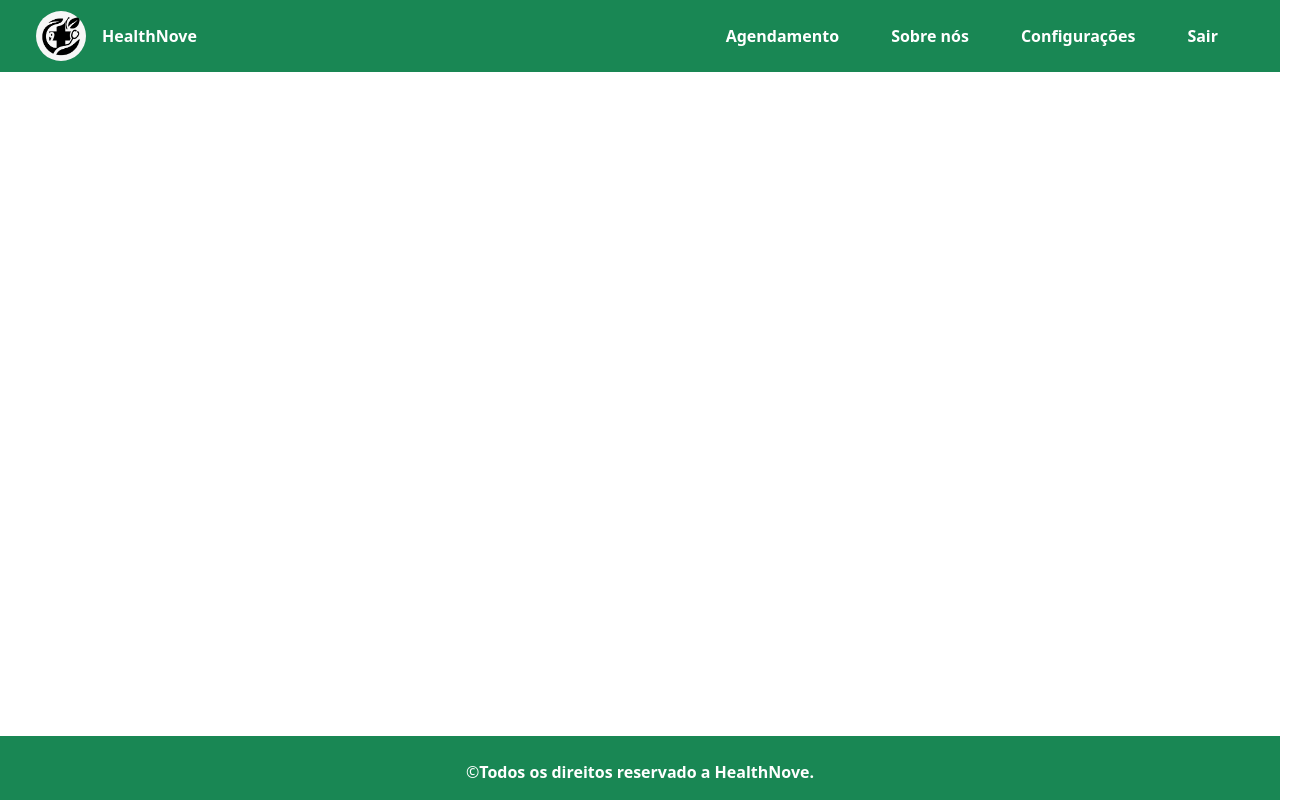
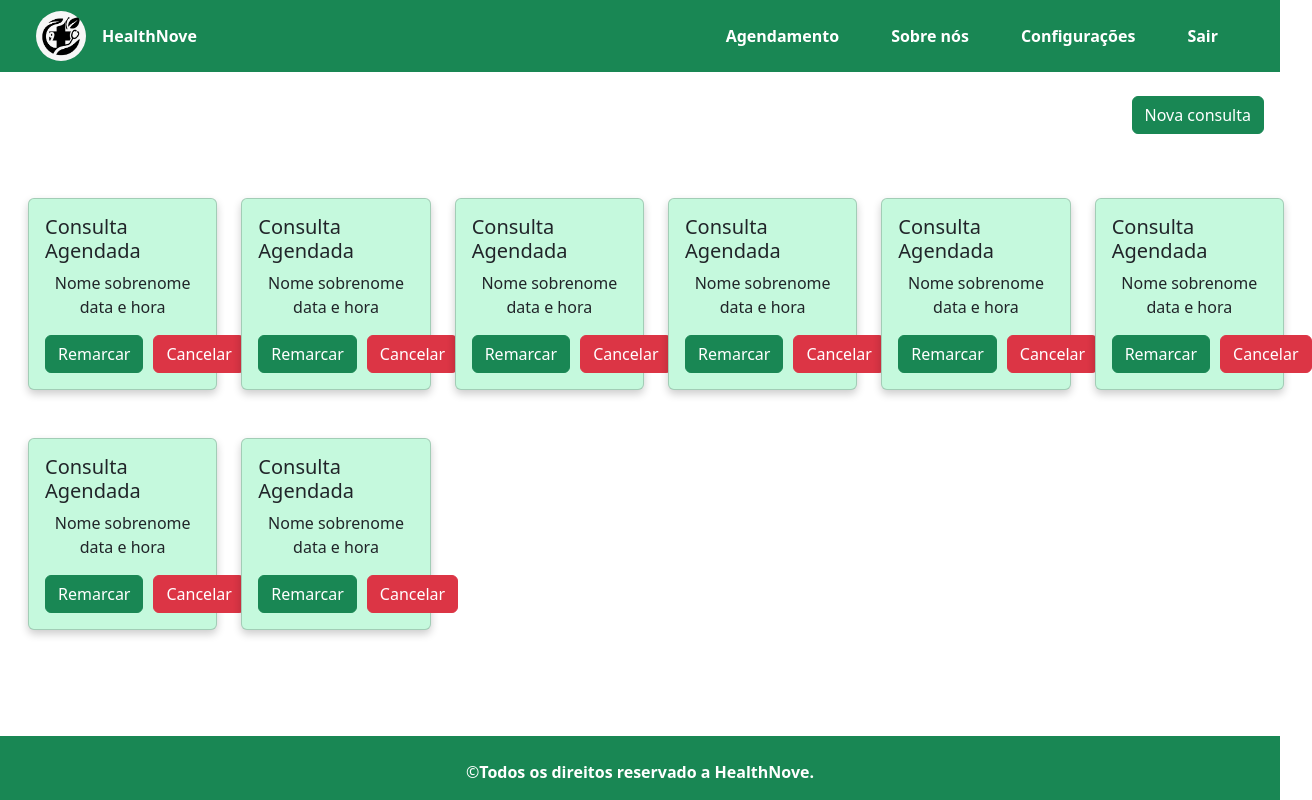
Before and after one commit to RennanMendes/healthnove-front, an Angular app: page /scheduling in a window 1280 px wide. Before the commit this address led to /. Shown: the whole page, 1312 px wide, since content can reach past the window. Built offline with nearby package versions, Linux system fonts and the light colour scheme.

Commit message:
feat: scheduling component

```diff
--- a/src/app/app-routing.module.ts
+++ b/src/app/app-routing.module.ts
@@ -2,12 +2,14 @@ import { NgModule } from '@angular/core';
 import { RouterModule, Routes } from '@angular/router';
 import { LoginComponent } from './components/login/login.component';
 import { SignUpComponent } from './components/sign-up/sign-up.component';
+import { SchedulingComponent } from './components/scheduling/scheduling.component';
 
 const routes: Routes = [
   { path: '', redirectTo: 'login', pathMatch: 'full' },
 
   { path: 'login', component: LoginComponent },
-  { path: 'signup', component: SignUpComponent }
+  { path: 'signup', component: SignUpComponent },
+  { path: 'scheduling', component: SchedulingComponent }
 ];
 
 @NgModule({
--- a/src/app/app.module.ts
+++ b/src/app/app.module.ts
@@ -9,6 +9,7 @@ import { FooterComponent } from './components/footer/footer.component';
 import { LoginComponent } from './components/login/login.component';
 import { SignUpComponent } from './components/sign-up/sign-up.component';
 import { FormsModule, ReactiveFormsModule } from '@angular/forms';
+import { SchedulingComponent } from './components/scheduling/scheduling.component';
 
 @NgModule({
   declarations: [
@@ -16,7 +17,8 @@ import { FormsModule, ReactiveFormsModule } from '@angular/forms';
     HeaderComponent,
     FooterComponent,
     LoginComponent,
-    SignUpComponent
+    SignUpComponent,
+    SchedulingComponent
   ],
   imports: [
     BrowserModule,
--- a/src/app/components/login/login.component.ts
+++ b/src/app/components/login/login.component.ts
@@ -48,9 +48,9 @@ export class LoginComponent implements OnInit {
           localStorage.setItem('token', value.tokenJWT);
           localStorage.setItem('id', decodedToken.id);
           console.log('Autenticado com sucesso', decodedToken)
-          this.router.navigateByUrl('/')
           this.loginForm.reset();
           this.userInvalid = false
+          this.router.navigate(['/scheduling']);
         },
         error: (err) => {
           if (err.status == 403) {
--- /dev/null
+++ b/src/app/components/scheduling/scheduling.component.css
@@ -0,0 +1,4 @@
+.card{
+    background-color: #C5F9DD;
+    box-shadow: 0 4px 8px 0 rgba(0,0,0,0.2);;
+}
--- /dev/null
+++ b/src/app/components/scheduling/scheduling.component.html
@@ -0,0 +1,149 @@
+<div class="d-flex justify-content-end me-3">
+    <a style="margin-top: 24px;" href="#" class="btn btn-success">Nova consulta</a>
+</div>
+<div class="row col-12 m-3">
+    <div class=" col-sm-4 col-md-4 col-xl-2 mt-5 mb-sm-0  d-flex">
+        <div class="card">
+            <div class="card-body">
+                <h5 class="card-title justify-content-center">Consulta Agendada</h5>
+                <div class=" d-flex justify-content-center">
+                    <p class="card-text m-0 me-1">Nome </p>
+                    <p class="card-text m-0">sobrenome </p>
+                </div>
+                <div class="d-flex justify-content-center">
+                    <p>data e hora</p>
+                </div>
+                <div class="d-flex">
+                    <a style="margin-right: 10px;" href="#" class="btn btn-success">Remarcar</a>
+                    <a style="margin: auto;" href="#" class="btn btn-danger">Cancelar</a>
+                </div>
+            </div>
+        </div>
+    </div>
+    <div class=" col-sm-4 col-md-4 col-xl-2 mt-5 mb-sm-0  d-flex">
+        <div class="card">
+            <div class="card-body">
+                <h5 class="card-title justify-content-center">Consulta Agendada</h5>
+                <div class=" d-flex justify-content-center">
+                    <p class="card-text m-0 me-1">Nome </p>
+                    <p class="card-text m-0">sobrenome </p>
+                </div>
+                <div class="d-flex justify-content-center">
+                    <p>data e hora</p>
+                </div>
+                <div class="d-flex">
+                    <a style="margin-right: 10px;" href="#" class="btn btn-success">Remarcar</a>
+                    <a style="margin: auto;" href="#" class="btn btn-danger">Cancelar</a>
+                </div>
+            </div>
+        </div>
+    </div>
+    <div class=" col-sm-4 col-md-4 col-xl-2 mt-5 mb-sm-0  d-flex">
+        <div class="card">
+            <div class="card-body">
+                <h5 class="card-title justify-content-center">Consulta Agendada</h5>
+                <div class=" d-flex justify-content-center">
+                    <p class="card-text m-0 me-1">Nome </p>
+                    <p class="card-text m-0">sobrenome </p>
+                </div>
+                <div class="d-flex justify-content-center">
+                    <p>data e hora</p>
+                </div>
+                <div class="d-flex">
+                    <a style="margin-right: 10px;" href="#" class="btn btn-success">Remarcar</a>
+                    <a style="margin: auto;" href="#" class="btn btn-danger">Cancelar</a>
+                </div>
+            </div>
+        </div>
+    </div>
+    <div class=" col-sm-4 col-md-4 col-xl-2 mt-5 mb-sm-0  d-flex">
+        <div class="card">
+            <div class="card-body">
+                <h5 class="card-title justify-content-center">Consulta Agendada</h5>
+                <div class=" d-flex justify-content-center">
+                    <p class="card-text m-0 me-1">Nome </p>
+                    <p class="card-text m-0">sobrenome </p>
+                </div>
+                <div class="d-flex justify-content-center">
+                    <p>data e hora</p>
+                </div>
+                <div class="d-flex">
+                    <a style="margin-right: 10px;" href="#" class="btn btn-success">Remarcar</a>
+                    <a style="margin: auto;" href="#" class="btn btn-danger">Cancelar</a>
+                </div>
+            </div>
+        </div>
+    </div>
+    <div class=" col-sm-4 col-md-4 col-xl-2 mt-5 mb-sm-0  d-flex">
+        <div class="card">
+            <div class="card-body">
+                <h5 class="card-title justify-content-center">Consulta Agendada</h5>
+                <div class=" d-flex justify-content-center">
+                    <p class="card-text m-0 me-1">Nome </p>
+                    <p class="card-text m-0">sobrenome </p>
+                </div>
+                <div class="d-flex justify-content-center">
+                    <p>data e hora</p>
+                </div>
+                <div class="d-flex">
+                    <a style="margin-right: 10px;" href="#" class="btn btn-success">Remarcar</a>
+                    <a style="margin: auto;" href="#" class="btn btn-danger">Cancelar</a>
+                </div>
+            </div>
+        </div>
+    </div>
+    <div class=" col-sm-4 col-md-4 col-xl-2 mt-5 mb-sm-0  d-flex">
+        <div class="card">
+            <div class="card-body">
+                <h5 class="card-title justify-content-center">Consulta Agendada</h5>
+                <div class=" d-flex justify-content-center">
+                    <p class="card-text m-0 me-1">Nome </p>
+                    <p class="card-text m-0">sobrenome </p>
+                </div>
+                <div class="d-flex justify-content-center">
+                    <p>data e hora</p>
+                </div>
+                <div class="d-flex">
+                    <a style="margin-right: 10px;" href="#" class="btn btn-success">Remarcar</a>
+                    <a style="margin: auto;" href="#" class="btn btn-danger">Cancelar</a>
+                </div>
+            </div>
+        </div>
+    </div>
+    <div class=" col-sm-4 col-md-4 col-xl-2 mt-5 mb-sm-0  d-flex">
+        <div class="card">
+            <div class="card-body">
+                <h5 class="card-title justify-content-center">Consulta Agendada</h5>
+                <div class=" d-flex justify-content-center">
+                    <p class="card-text m-0 me-1">Nome </p>
+                    <p class="card-text m-0">sobrenome </p>
+                </div>
+                <div class="d-flex justify-content-center">
+                    <p>data e hora</p>
+                </div>
+                <div class="d-flex">
+                    <a style="margin-right: 10px;" href="#" class="btn btn-success">Remarcar</a>
+                    <a style="margin: auto;" href="#" class="btn btn-danger">Cancelar</a>
+                </div>
+            </div>
+        </div>
+    </div>
+    <div class=" col-sm-4 col-md-4 col-xl-2 mt-5 mb-sm-0  d-flex">
+        <div class="card">
+            <div class="card-body">
+                <h5 class="card-title justify-content-center">Consulta Agendada</h5>
+                <div class=" d-flex justify-content-center">
+                    <p class="card-text m-0 me-1">Nome </p>
+                    <p class="card-text m-0">sobrenome </p>
+                </div>
+                <div class="d-flex justify-content-center">
+                    <p>data e hora</p>
+                </div>
+                <div class="d-flex">
+                    <a style="margin-right: 10px;" href="#" class="btn btn-success">Remarcar</a>
+                    <a style="margin: auto;" href="#" class="btn btn-danger">Cancelar</a>
+                </div>
+            </div>
+        </div>
+    </div>
+</div>
--- /dev/null
+++ b/src/app/components/scheduling/scheduling.component.ts
@@ -0,0 +1,18 @@
+import { Component, OnInit } from '@angular/core';
+import { Router } from '@angular/router';
+
+@Component({
+  selector: 'app-scheduling',
+  templateUrl: './scheduling.component.html',
+  styleUrls: ['./scheduling.component.css']
+})
+export class SchedulingComponent implements OnInit {
+
+  constructor(
+    private router: Router,
+  ) { }
+
+  ngOnInit(): void {
+  }
+
+}
--- a/src/app/components/sign-up/sign-up.component.ts
+++ b/src/app/components/sign-up/sign-up.component.ts
@@ -50,7 +50,6 @@ export class SignUpComponent implements OnInit {
       } else {
         this.authService.signUp(this.userRequest).subscribe(
           (resp: any) => {
-            console.log(resp);
             alert("Usuário cadastrado com sucesso!");
             this.router.navigate(['/login']);
           },
```
